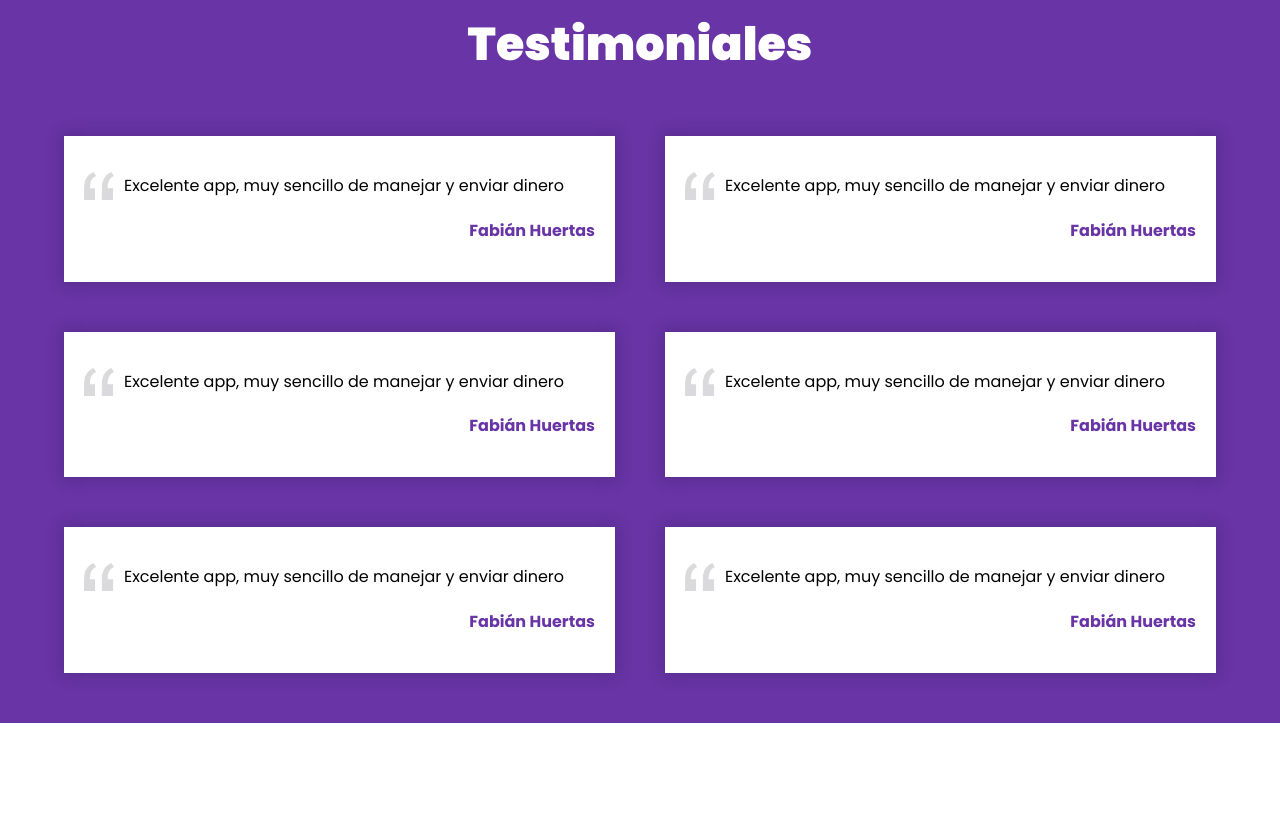
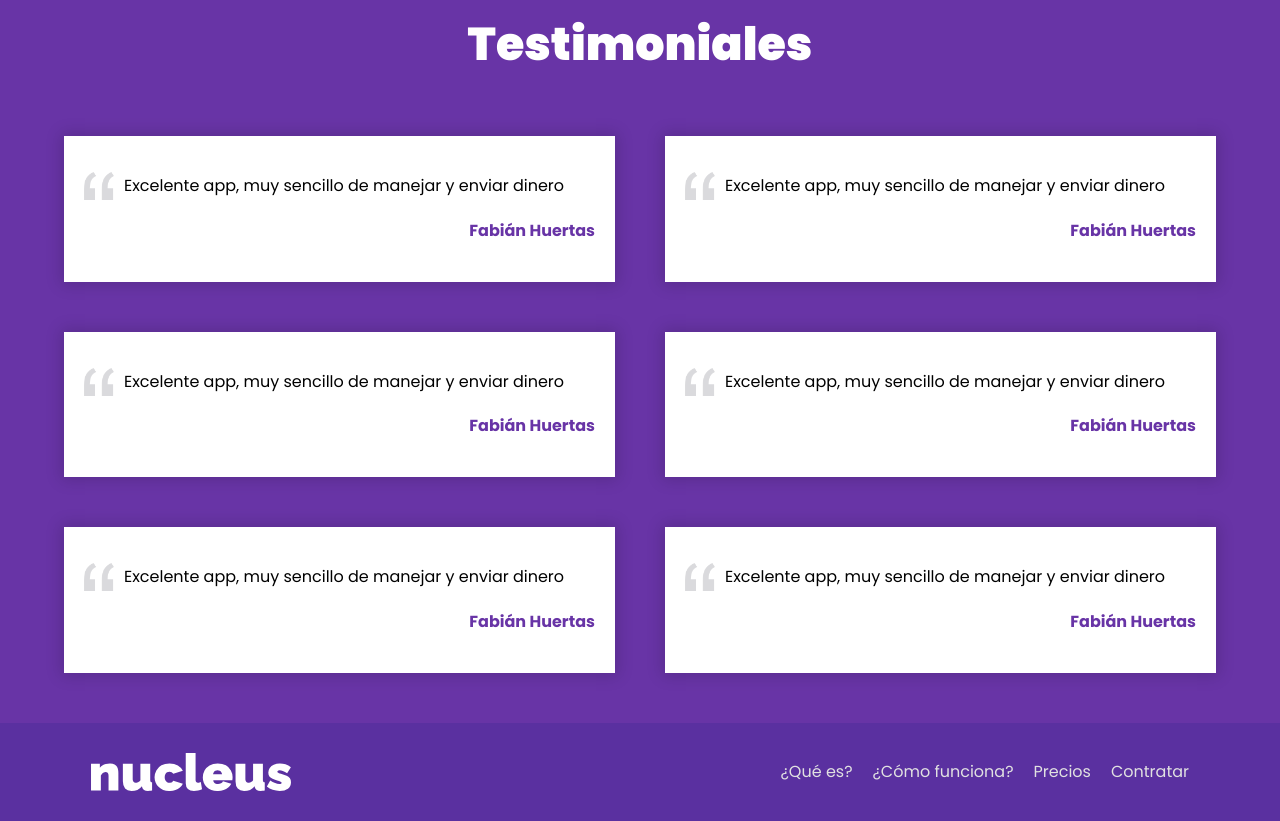
Before and after one commit to Naibaf93/Nucleus, a plain HTML site: page index.html in a window 1280 px wide. Shown: the part 3935-4756 px from the top of the page. Before the commit the page ends 4658 px from the top, so only its background shows below. Drawn offline with Linux system fonts and the light colour scheme.

Commit message:
seccion footer

```diff
--- a/css/estilos.css
+++ b/css/estilos.css
@@ -170,6 +170,15 @@ img {
     .navegation__link:hover {
         color: var(--blanco);
     }
+}
+
+.navegation__link--white {
+    color: var(--gris);
+    transition: color .3s;
+}
+
+.navegation__link--white:hover {
+    color: var(--blanco);
 }
 
 .nucleus {
@@ -355,3 +364,27 @@ img {
     font-weight: 700;
     text-align: right;
 }
+
+.footer {
+    background-color: #5A30A0;
+    padding: 3rem;
+}
+
+@media (min-width: 768px) {
+    .footer__grid {
+        display: flex;
+        justify-content: space-between;
+        align-items: center;
+    }
+}
+
+.footer__logo {
+    width: 20rem;
+    margin: 0 auto 4rem auto;
+}
+
+@media (min-width: 768px) {
+    .footer__logo {
+        margin: 0;
+    }
+}
--- a/index.html
+++ b/index.html
@@ -156,5 +156,22 @@
         </div>
     </section>
 
+    <footer class="footer">
+        <div class="footer__container">
+            <div class="footer__grid">
+                <div class="footer__logo">
+                    <img src="img/logo-blanco.svg" alt="logo blanco nucleus">
+                </div>
+
+                <nav class="navegation">
+                    <a href="#" class="navegation__link navegation__link--white">¿Qué es?</a>
+                    <a href="#" class="navegation__link navegation__link--white">¿Cómo funciona?</a>
+                    <a href="#" class="navegation__link navegation__link--white">Precios</a>
+                    <a href="#" class="navegation__link navegation__link--white">Contratar</a>
+                </nav>
+            </div>
+        </div>
+    </footer>
+
 </body>
 </html>
```
